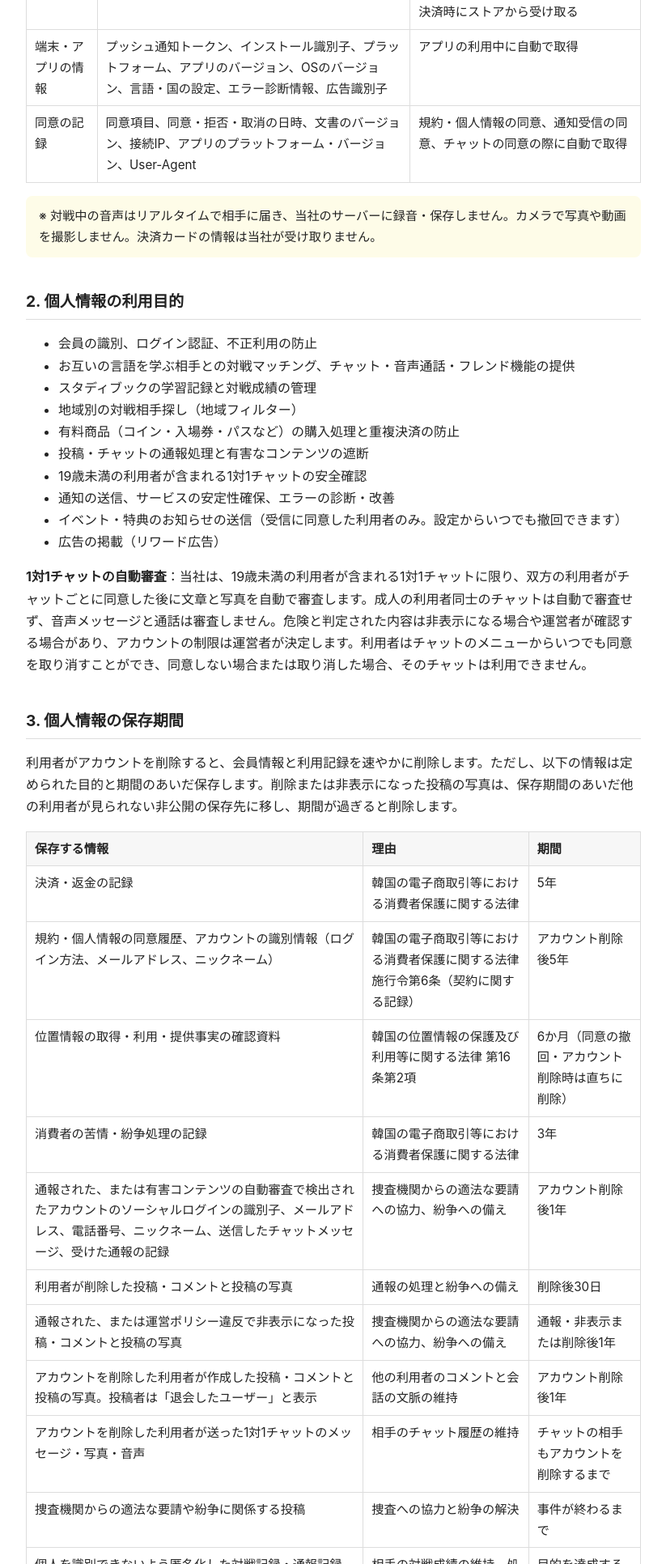
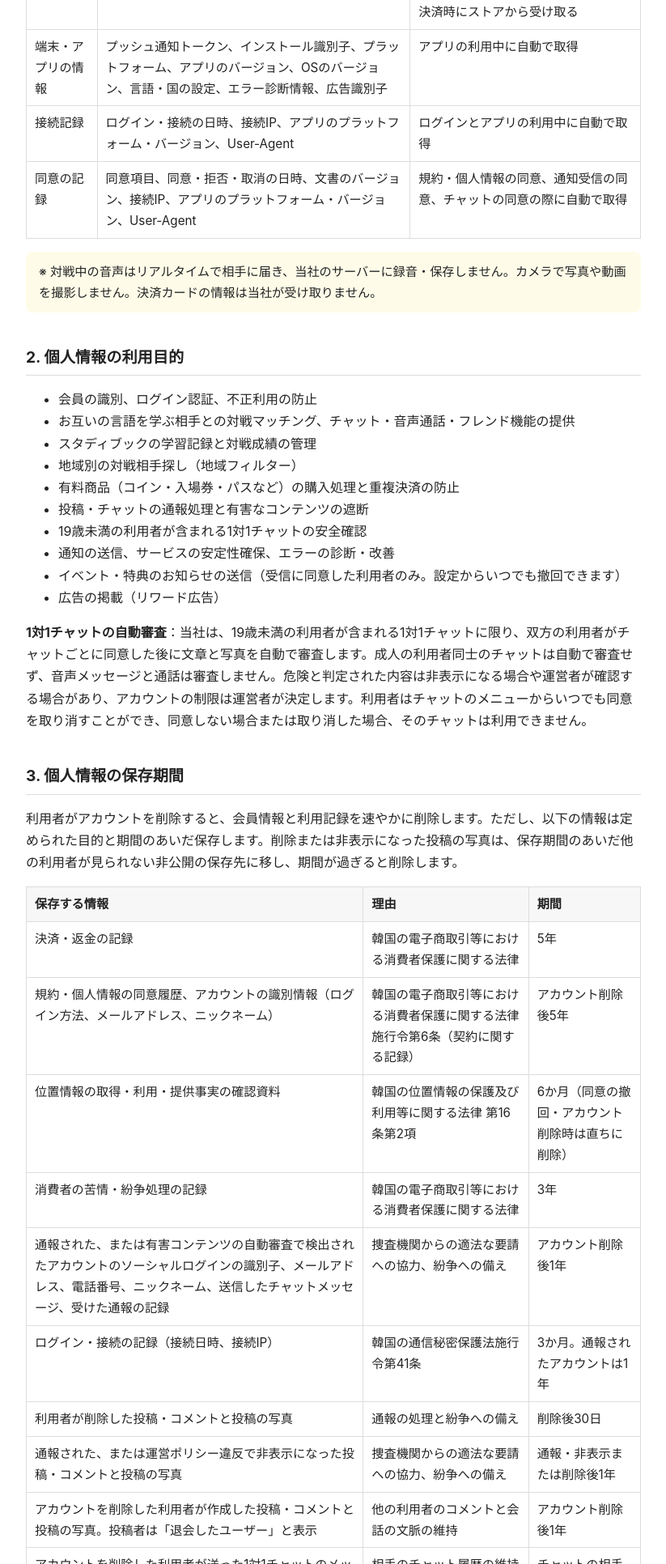
Before and after one commit to blueberry-team/blueberry-team.github.io, a plain HTML site: page lingding/privacy-policy-ja.html in a window 1280 px wide. Shown: the part 1100-3032 px from the top of the page at 81% size, without its empty margins (228-1051 px from the left). Drawn offline with Linux system fonts and the light colour scheme.

Commit message:
docs(lingding): 로그인·접속 기록 수집과 보관 기간 반영
Co-Authored-By: Claude Opus 5.5 <noreply@anthropic.com>

```diff
--- a/lingding/privacy-policy-ja.html
+++ b/lingding/privacy-policy-ja.html
@@ -47,6 +47,7 @@
   <tr><td data-label="区分">音声通話</td><td data-label="取得する項目">通話品質の指標（接続時間、遅延、損失率、ネットワークの種類）</td><td data-label="取得方法">対戦中に音声通話を使うときに自動で取得</td></tr>
   <tr><td data-label="区分">決済</td><td data-label="取得する項目">ストアの取引識別子、購入した商品、決済金額・通貨</td><td data-label="取得方法">Apple App Store・Google Playでの決済時にストアから受け取る</td></tr>
   <tr><td data-label="区分">端末・アプリの情報</td><td data-label="取得する項目">プッシュ通知トークン、インストール識別子、プラットフォーム、アプリのバージョン、OSのバージョン、言語・国の設定、エラー診断情報、広告識別子</td><td data-label="取得方法">アプリの利用中に自動で取得</td></tr>
+  <tr><td data-label="区分">接続記録</td><td data-label="取得する項目">ログイン・接続の日時、接続IP、アプリのプラットフォーム・バージョン、User-Agent</td><td data-label="取得方法">ログインとアプリの利用中に自動で取得</td></tr>
   <tr><td data-label="区分">同意の記録</td><td data-label="取得する項目">同意項目、同意・拒否・取消の日時、文書のバージョン、接続IP、アプリのプラットフォーム・バージョン、User-Agent</td><td data-label="取得方法">規約・個人情報の同意、通知受信の同意、チャットの同意の際に自動で取得</td></tr>
 </table>
 <p class="note">※ 対戦中の音声はリアルタイムで相手に届き、当社のサーバーに録音・保存しません。カメラで写真や動画を撮影しません。決済カードの情報は当社が受け取りません。</p>
@@ -76,6 +77,7 @@
   <tr><td data-label="保存する情報">位置情報の取得・利用・提供事実の確認資料</td><td data-label="理由">韓国の位置情報の保護及び利用等に関する法律 第16条第2項</td><td data-label="期間">6か月（同意の撤回・アカウント削除時は直ちに削除）</td></tr>
   <tr><td data-label="保存する情報">消費者の苦情・紛争処理の記録</td><td data-label="理由">韓国の電子商取引等における消費者保護に関する法律</td><td data-label="期間">3年</td></tr>
   <tr><td data-label="保存する情報">通報された、または有害コンテンツの自動審査で検出されたアカウントのソーシャルログインの識別子、メールアドレス、電話番号、ニックネーム、送信したチャットメッセージ、受けた通報の記録</td><td data-label="理由">捜査機関からの適法な要請への協力、紛争への備え</td><td data-label="期間">アカウント削除後1年</td></tr>
+  <tr><td data-label="保存する情報">ログイン・接続の記録（接続日時、接続IP）</td><td data-label="理由">韓国の通信秘密保護法施行令第41条</td><td data-label="期間">3か月。通報されたアカウントは1年</td></tr>
   <tr><td data-label="保存する情報">利用者が削除した投稿・コメントと投稿の写真</td><td data-label="理由">通報の処理と紛争への備え</td><td data-label="期間">削除後30日</td></tr>
   <tr><td data-label="保存する情報">通報された、または運営ポリシー違反で非表示になった投稿・コメントと投稿の写真</td><td data-label="理由">捜査機関からの適法な要請への協力、紛争への備え</td><td data-label="期間">通報・非表示または削除後1年</td></tr>
   <tr><td data-label="保存する情報">アカウントを削除した利用者が作成した投稿・コメントと投稿の写真。投稿者は「退会したユーザー」と表示</td><td data-label="理由">他の利用者のコメントと会話の文脈の維持</td><td data-label="期間">アカウント削除後1年</td></tr>
```
Also changed, not shown: lingding/privacy-policy.html (+2 -0 lines).
